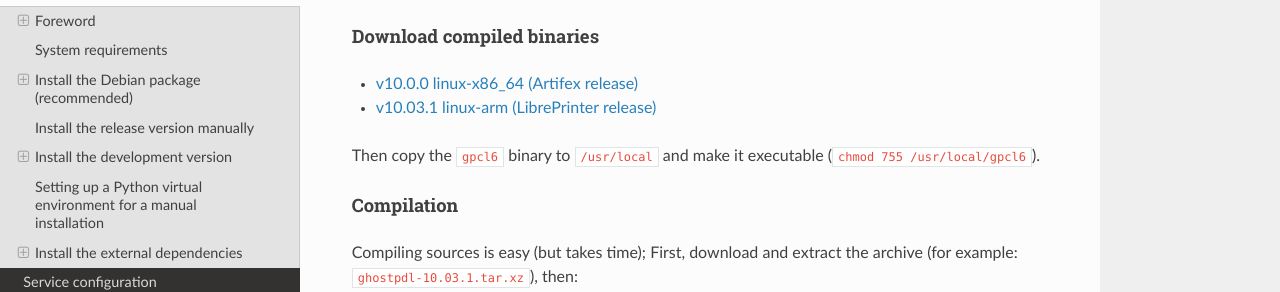
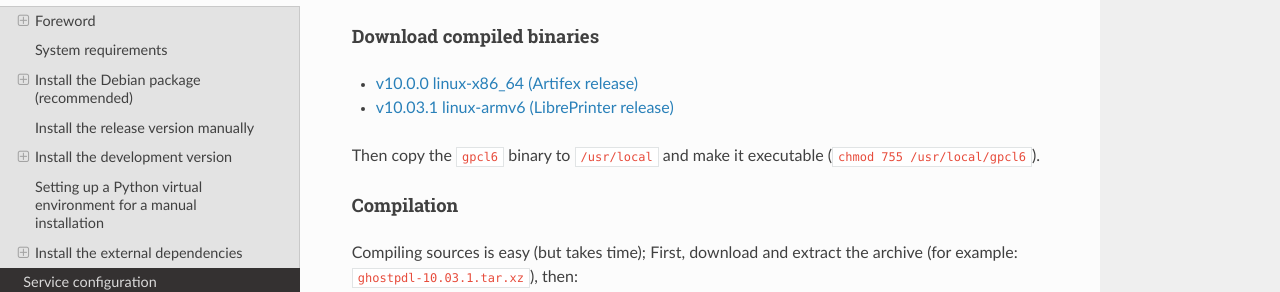
Before and after one commit to ysard/libre-printer, a Sphinx documentation site: the page built from doc/source/installation.rst, in a window 1280 px wide and 900 px high, scrolled down 5787 px. Shown: the part 160-452 px from the top of the window. Built offline with Sphinx 7.4.7 and the Read the Docs theme 2.0.0, drawn with Linux system fonts in a browser that asks for light colours.

Commit message:
[doc] Sync gpcl link with GitHub assets

```diff
--- a/doc/source/installation.rst
+++ b/doc/source/installation.rst
@@ -289,7 +289,7 @@
 **************************
 
 - `v10.0.0 linux-x86_64 (Artifex release) <https://github.com/ArtifexSoftware/ghostpdl-downloads/releases/tag/gs1000>`_
-- `v10.03.1 linux-arm (LibrePrinter release) <TBA>`_
+- `v10.03.1 linux-armv6 (LibrePrinter release) <https://github.com/ysard/libre-printer/releases/tag/1.0.0rc1>`_
 
 Then copy the ``gpcl6`` binary to ``/usr/local`` and make it executable (``chmod 755 /usr/local/gpcl6``).
 
```
